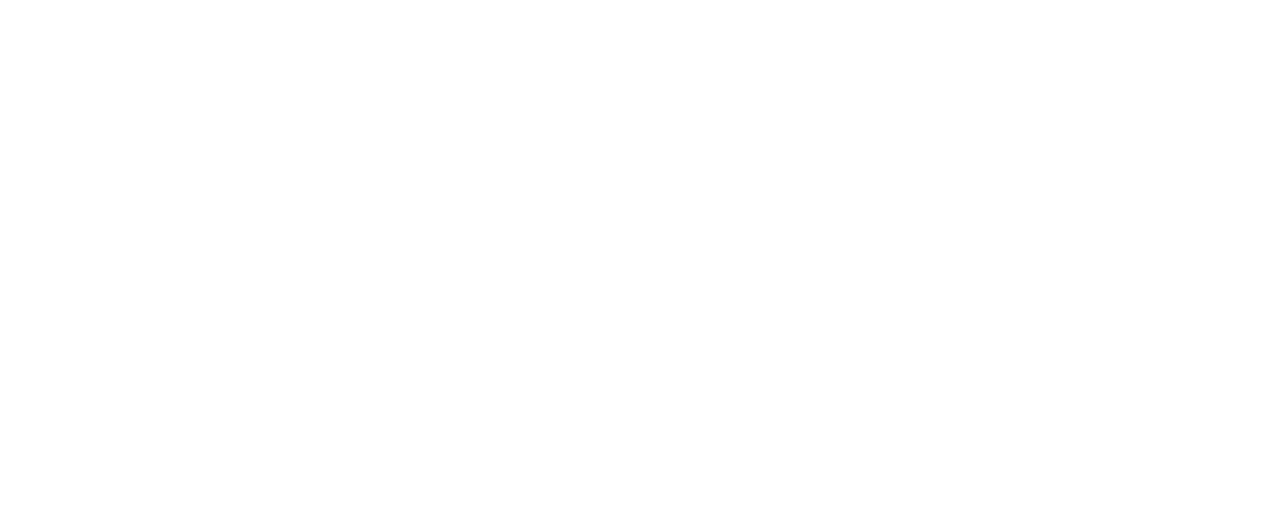
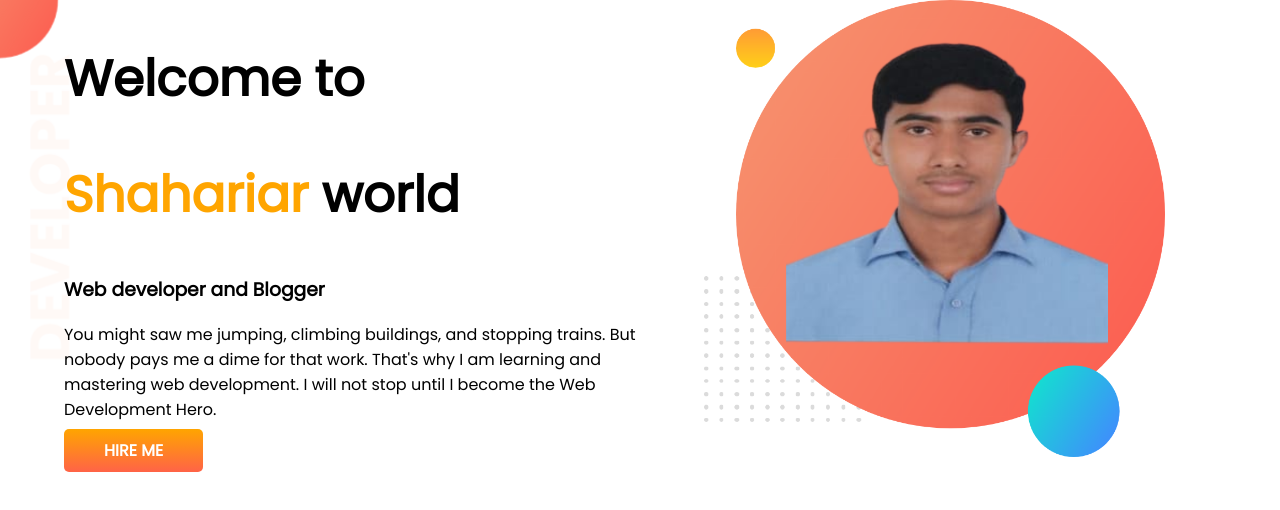
Before and after one commit to apurba4224/Developer-portfolio, a plain HTML site: page index.html in a window 1280 px wide. Drawn offline with Linux system fonts and the light colour scheme.

Commit message:
top banner added

```diff
--- a/index.html
+++ b/index.html
@@ -1,13 +1,31 @@
 <!DOCTYPE html>
 <html lang="en">
+
 <head>
     <meta charset="UTF-8">
     <meta http-equiv="X-UA-Compatible" content="IE=edge">
     <meta name="viewport" content="width=device-width, initial-scale=1.0">
     <title>Shahariar portfolio</title>
+    <link rel="preconnect" href="https://fonts.googleapis.com">
+    <link rel="preconnect" href="https://fonts.gstatic.com" crossorigin>
+    <link href="https://fonts.googleapis.com/css2?family=Poppins&display=swap" rel="stylesheet">
     <link rel="stylesheet" href="style.css">
+
 </head>
+
 <body>
+    <section class="top-banner">
+        <div class="half-width">
+            <h1>Welcome to </h1>
+            <h1><span class="orenge-color">Shahariar </span>world</h1>
+            <h3>Web developer and Blogger</h3>
+            <p>You might saw me jumping, climbing buildings, and stopping trains. But nobody pays me a dime for that
+                work. That's why I am learning and mastering web development. I will not stop until I become the Web
+                Development Hero.</p>
+            <a class="link-button" target="_blank" href="http://127.0.0.1:5500/index.html">HIRE ME</a>
+        </div>
+        <div class="half-width"><img src="images/Shahariar-picture-with-bg.png" alt=""></div>
+    </section>
+</body>
 
-</body>
 </html>
--- a/style.css
+++ b/style.css
@@ -0,0 +1,41 @@
+body {
+    font-family: 'Poppins', sans-serif;
+    margin: 0;
+}
+
+h1 {
+    font-size: 50px;
+}
+
+.orenge-color {
+    color: orange;
+}
+
+section {
+    display: flex;
+}
+
+.half-width {
+    width: 50%;
+    padding-left: 5%;
+}
+
+.half-width img {
+    width: 80%;
+
+}
+
+.link-button {
+    text-decoration: none;
+    background-image: linear-gradient(orange, tomato);
+    color: white;
+    font-weight: 700;
+    padding: 10px 40px;
+    border-radius: 5px;
+}
+
+.top-banner {
+    background-image: url(images/top-banner.png);
+    background-repeat: no-repeat;
+
+}
```
Also changed, not shown: images/Shahariar-picture-with-bg.png (added), images/dream-bg.png (added), images/exp-bg.png (added), images/jhankar.png (added), images/jhankar2.png (added), images/my-bg.png (added), images/my-bg2.png (added), images/top-banner.png (added), showOff/Apurba.png (added), 7 other files.
